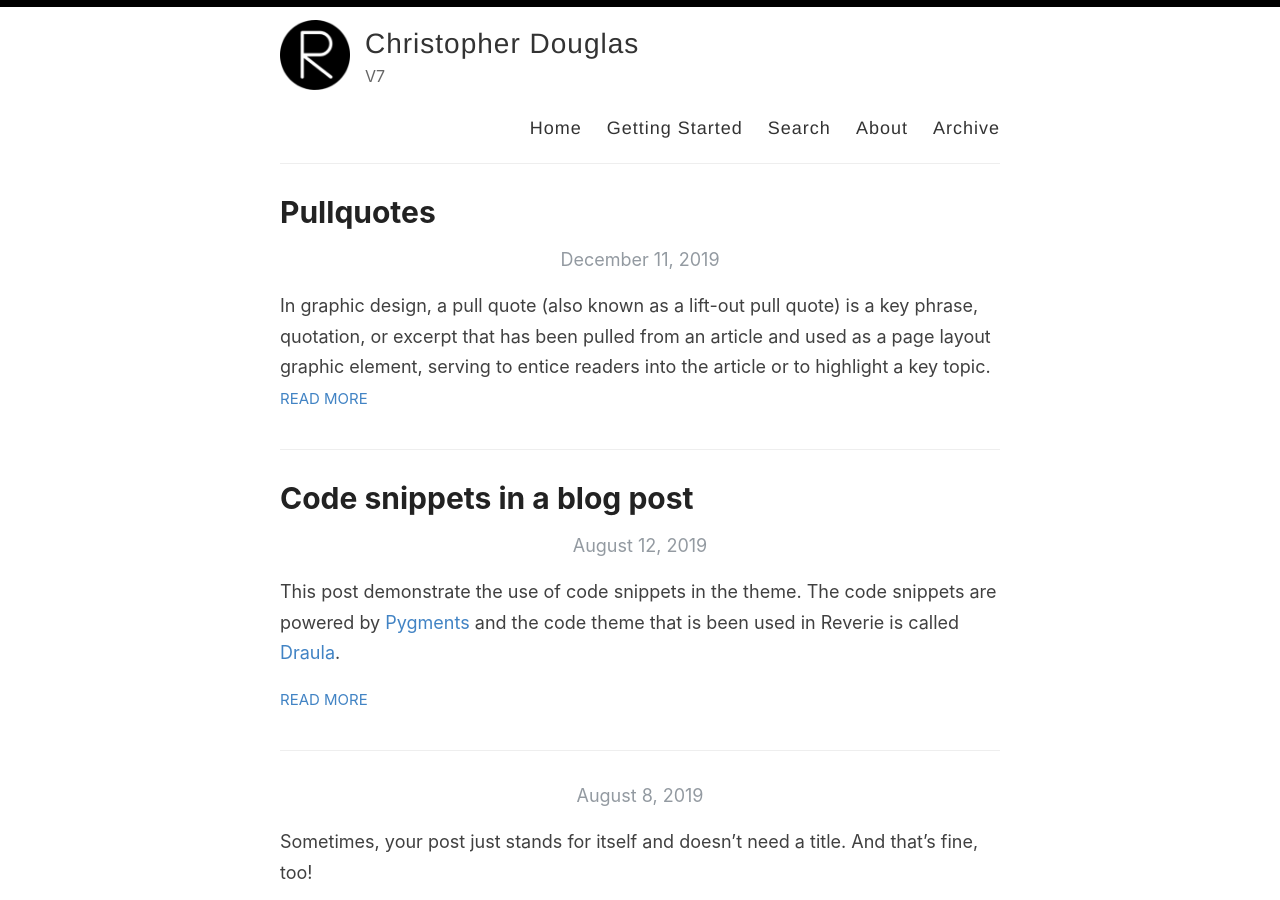
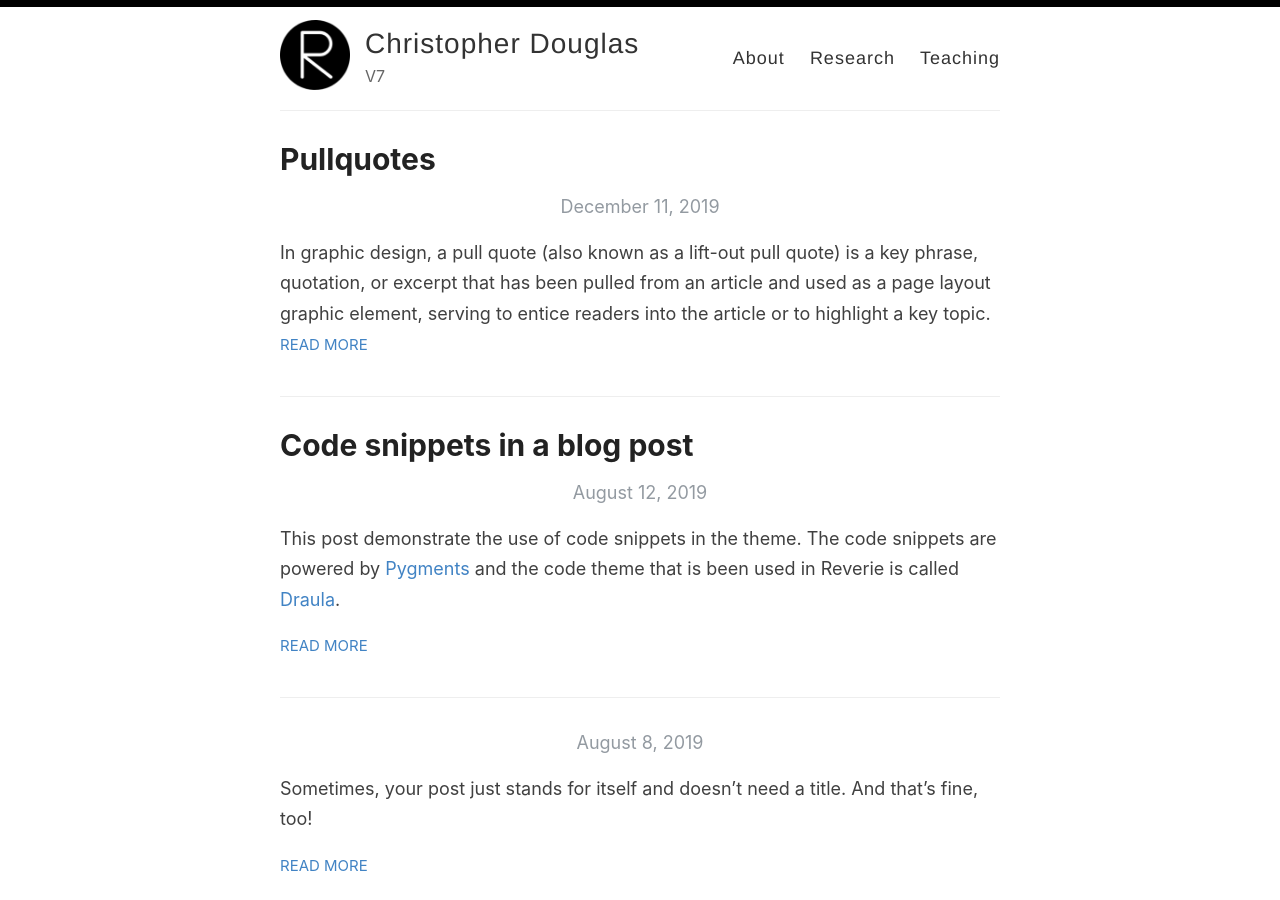
Before and after one commit to cdgls/cdgls.github.io, a Jekyll site: the page built from index.html, in a window 1280 px wide and 900 px high. Built offline with Jekyll 4.4.1, drawn with Linux system fonts in a browser that asks for light colours; the list of posts is cut into pages by our own code.

Commit message:
Update default.html

```diff
--- a/_layouts/default.html
+++ b/_layouts/default.html
@@ -28,11 +28,9 @@
             </div>
 
             <nav>
-              <a href="{{ site.baseurl }}/">Home</a>
-              <a href="{{ site.baseurl }}/getting-started">Getting Started</a>
-              <a href="{{ site.baseurl }}/search">Search</a>
-              <a href="{{ site.baseurl }}/about">About</a>
-              <a href="{{ site.baseurl }}/archive">Archive</a>
+              <a href="{{ site.baseurl }}/">About</a>
+              <a href="{{ site.baseurl }}/research">Research</a>
+              <a href="{{ site.baseurl }}/teaching">Teaching</a>
             </nav>
           </header>
         </div>
```
